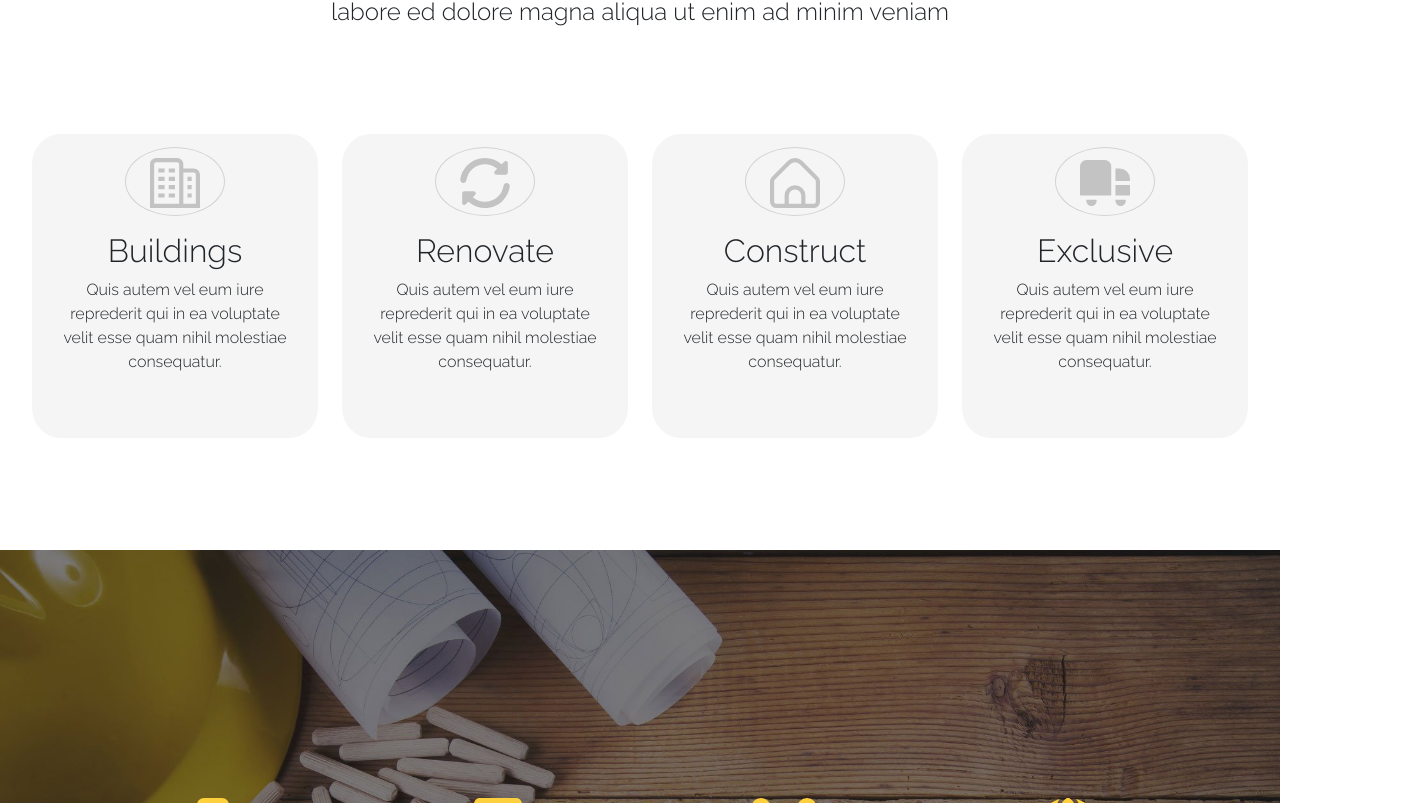
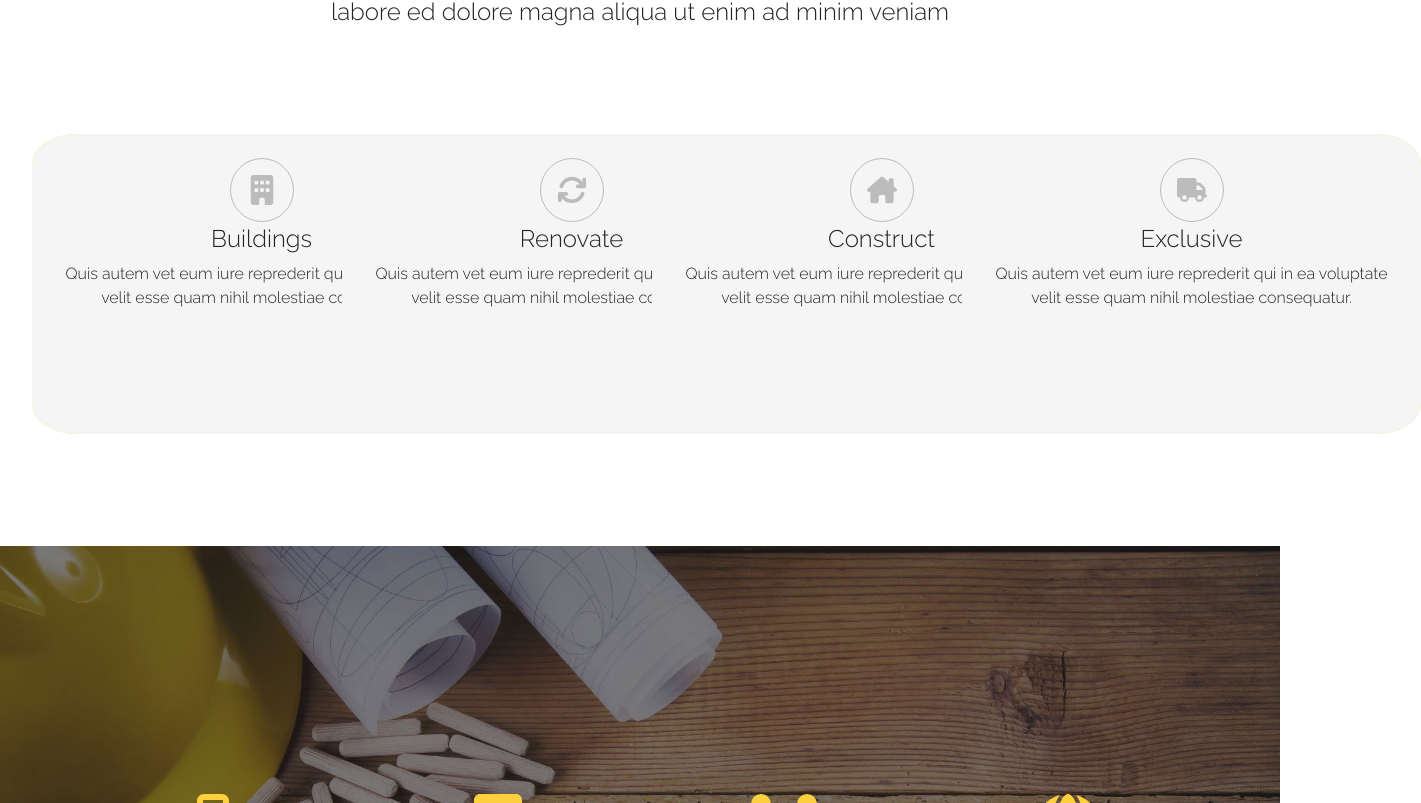
Before and after one commit to Matteogatto94/proj-html-vuejs, a Vue app: page / in a window 1280 px wide. Shown: the part 1417-2220 px from the top of the page, 1421 px wide, since content can reach past the window. Built offline with nearby package versions, Linux system fonts and the light colour scheme.

Commit message:
add hover on bannerlist component

```diff
--- a/src/assets/scss/partials/_bannerList.scss
+++ b/src/assets/scss/partials/_bannerList.scss
@@ -1,28 +1,10 @@
 .specialist_modern {
     margin-top: 7rem;
-
-    .image_item {
-        padding: 1.5rem;
-        border: 1px solid lightgray;
-        aspect-ratio: 1 / 1;
-        border-radius: 70%;
-    }
 
     .banner {
         margin-top: 4rem;
         padding: 0 2rem;
-
-        .card_specialist {
-            background-color: #F5F5F5;
-            padding: 1.5rem;
-            border-radius: 10%;
-
-        }
-    }
-
-    img {
-        width: 50px;
-        opacity: 20%;
+        position: relative;
     }
 
     .title_spec {
@@ -48,3 +30,44 @@
         font-size: 1.5rem;
     }
 }
+
+.cover_specialist {
+    background-color: #F5F5F5;
+    padding: 1.5rem;
+    border-radius: 10%;
+    height: 300px;
+    position: absolute;
+    width: 459px;
+    top: 0;
+
+    &:hover {
+        display: none;
+    }
+}
+
+.card_specialist {
+    background-color: #FED03D;
+    padding: 1.5rem;
+    border-radius: 10%;
+    height: 300px;
+    width: 459px;
+
+    .button_specialist {
+        a {
+            background-color: #FFE07B;
+            text-decoration: none;
+            color: black;
+            padding: 0.75rem 3rem;
+        }
+    }
+}
+
+
+.icon_font_specialist {
+    font-size: 30px;
+    color: #BCBCBC;
+    border: 1px solid #BCBCBC;
+    padding: 1rem;
+    aspect-ratio: 1 / 1;
+    border-radius: 50%;
+}
--- /dev/null
+++ b/src/components/BannerItem.vue
@@ -0,0 +1,123 @@
+<script>
+export default {
+    name: 'BannerItem'
+}
+</script>
+
+<template>
+    <div class="col">
+        <div class="card_specialist">
+            <div class="description_item py-4">
+                <h4>ARTFULLY CRAFTED</h4>
+                <p>Quis autem vel eum iure reprederit qui in ea voluptate velit esse quam nihil molestiae
+                    consequatur, vel illum qui dolorem eum.</p>
+            </div>
+            <div class="button_specialist">
+                <a href="#">GET A QUOTE</a>
+            </div>
+        </div>
+
+        <div class="cover_specialist">
+            <div class="icon_specialist">
+                <font-awesome-icon icon="fa-solid fa-building" class="icon_font_specialist" />
+            </div>
+
+            <div class="description_cover">
+                <h4>Buildings</h4>
+                <p>
+                    Quis autem vet eum iure reprederit qui in ea voluptate velit esse quam nihil molestiae
+                    consequatur.
+
+                </p>
+            </div>
+        </div>
+    </div>
+
+    <div class="col">
+        <div class="card_specialist">
+            <div class="description_item py-4">
+                <h4>ARTFULLY CRAFTED</h4>
+                <p>Quis autem vel eum iure reprederit qui in ea voluptate velit esse quam nihil molestiae
+                    consequatur, vel illum qui dolorem eum.</p>
+            </div>
+            <div class="button_specialist">
+                <a href="#">GET A QUOTE</a>
+            </div>
+        </div>
+
+        <div class="cover_specialist">
+            <div class="icon_specialist">
+                <font-awesome-icon icon="fa-solid fa-arrows-rotate" class="icon_font_specialist" />
+            </div>
+
+            <div class="description_cover">
+                <h4>Renovate</h4>
+                <p>
+                    Quis autem vet eum iure reprederit qui in ea voluptate velit esse quam nihil molestiae
+                    consequatur.
+
+                </p>
+            </div>
+        </div>
+    </div>
+
+    <div class="col">
+        <div class="card_specialist">
+            <div class="description_item py-4">
+                <h4>ARTFULLY CRAFTED</h4>
+                <p>Quis autem vel eum iure reprederit qui in ea voluptate velit esse quam nihil molestiae
+                    consequatur, vel illum qui dolorem eum.</p>
+            </div>
+            <div class="button_specialist">
+                <a href="#">GET A QUOTE</a>
+            </div>
+        </div>
+
+        <div class="cover_specialist">
+            <div class="icon_specialist">
+                <font-awesome-icon icon="fa-solid fa-house-chimney" class="icon_font_specialist" />
+            </div>
+
+            <div class="description_cover">
+                <h4>Construct</h4>
+                <p>
+                    Quis autem vet eum iure reprederit qui in ea voluptate velit esse quam nihil molestiae
+                    consequatur.
+
+                </p>
+            </div>
+        </div>
+    </div>
+
+    <div class="col">
+        <div class="card_specialist">
+            <div class="description_item py-4">
+                <h4>ARTFULLY CRAFTED</h4>
+                <p>Quis autem vel eum iure reprederit qui in ea voluptate velit esse quam nihil molestiae
+                    consequatur, vel illum qui dolorem eum.</p>
+            </div>
+            <div class="button_specialist">
+                <a href="#">GET A QUOTE</a>
+            </div>
+        </div>
+
+        <div class="cover_specialist">
+            <div class="icon_specialist">
+                <font-awesome-icon icon="fa-solid fa-truck" class="icon_font_specialist" />
+            </div>
+
+            <div class="description_cover">
+                <h4>Exclusive</h4>
+                <p>
+                    Quis autem vet eum iure reprederit qui in ea voluptate velit esse quam nihil molestiae
+                    consequatur.
+
+                </p>
+            </div>
+        </div>
+    </div>
+</template>
+
+<style lang="scss">
+
+</style>
--- a/src/components/BannerList.vue
+++ b/src/components/BannerList.vue
@@ -1,36 +1,9 @@
 <script>
+import BannerItem from './BannerItem.vue'
 export default {
     name: 'BannerList',
-    data() {
-        return {
-            items: [
-                {
-                    icon: 'icon_build.svg',
-                    text: 'Buildings',
-                    description: 'Quis autem vel eum iure reprederit qui in ea voluptate velit esse quam nihil molestiae consequatur.'
-                },
-                {
-                    icon: 'arrow_refresh.svg',
-                    text: 'Renovate',
-                    description: 'Quis autem vel eum iure reprederit qui in ea voluptate velit esse quam nihil molestiae consequatur.'
-                },
-                {
-                    icon: 'home.svg',
-                    text: 'Construct',
-                    description: 'Quis autem vel eum iure reprederit qui in ea voluptate velit esse quam nihil molestiae consequatur.'
-                },
-                {
-                    icon: 'truck.svg',
-                    text: 'Exclusive',
-                    description: 'Quis autem vel eum iure reprederit qui in ea voluptate velit esse quam nihil molestiae consequatur.'
-                }
-            ]
-        }
-    },
-    methods: {
-        getImageUrl(name) {
-            return new URL(`../assets/img/${name}`, import.meta.url).href
-        }
+    components: {
+        BannerItem
     }
 }
 </script>
@@ -50,18 +23,7 @@ export default {
 
         <div class="banner">
             <div class="row row-cols-4">
-                <div class="col" v-for="item in items">
-                    <div class="card_specialist">
-                        <span class="image_item">
-                            <img :src="getImageUrl(item.icon)">
-                        </span>
-
-                        <div class="description_item py-4">
-                            <h2>{{ item.text }}</h2>
-                            <p>{{ item.description }}</p>
-                        </div>
-                    </div>
-                </div>
+                <BannerItem />
             </div>
         </div>
 
--- a/src/components/CoreValues.vue
+++ b/src/components/CoreValues.vue
@@ -19,6 +19,7 @@ export default {
                     <div class="card_core">
                         <span class="icon_core_bg_1">
                             <font-awesome-icon icon="fa-solid fa-house-chimney" class="icon_core bg_1" />
+
                         </span>
 
                         <div class="core_details">
--- a/src/components/RecentWork.vue
+++ b/src/components/RecentWork.vue
@@ -1,24 +1,10 @@
 <script>
+import { store } from '../store.js'
 export default {
     name: 'RecentWork',
     data() {
         return {
-            items: [
-                {
-                    img: 'project2.jpg'
-                },
-                {
-                    img: 'project1.jpg'
-                },
-                {
-                    img: 'project3.jpg'
-                }
-            ]
-        }
-    },
-    methods: {
-        getImageUrl(name) {
-            return new URL(`../assets/img/${name}`, import.meta.url).href
+            store
         }
     }
 }
@@ -36,9 +22,9 @@ export default {
             </div>
 
             <div class="row">
-                <div class="col" v-for="item in items">
+                <div class="col" v-for="item in store.houses">
                     <div class="card_work">
-                        <img :src="getImageUrl(item.img)">
+                        <img :src="store.getImageUrl(item.img)">
                     </div>
                 </div>
             </div>
--- a/src/main.js
+++ b/src/main.js
@@ -18,23 +18,11 @@ import { faFacebookF } from '@fortawesome/free-brands-svg-icons'
 import { faYoutube } from '@fortawesome/free-brands-svg-icons'
 import { faInstagram } from '@fortawesome/free-brands-svg-icons'
 import { faFolder } from '@fortawesome/free-solid-svg-icons'
+import { faTruck } from '@fortawesome/free-solid-svg-icons'
+import { faArrowsRotate } from '@fortawesome/free-solid-svg-icons'
 
 
-library.add(faBuilding)
-library.add(faUsers)
-library.add(faGlobe)
-library.add(faSuitcase)
-library.add(faLightbulb)
-library.add(faGear)
-library.add(faHouseChimney)
-library.add(faPhone)
-library.add(faEnvelope)
-library.add(faClock)
-library.add(faTwitter)
-library.add(faFacebookF)
-library.add(faYoutube)
-library.add(faInstagram)
-library.add(faFolder)
+library.add(faBuilding, faUsers, faGlobe, faSuitcase, faLightbulb, faGear, faHouseChimney, faPhone, faEnvelope, faClock, faTwitter, faFacebookF, faYoutube, faInstagram, faFolder, faTruck, faArrowsRotate)
 
 createApp(App)
     .component('font-awesome-icon', FontAwesomeIcon)
--- /dev/null
+++ b/src/store.js
@@ -0,0 +1,42 @@
+import { reactive } from 'vue'
+
+export const store = reactive({
+    menu: [
+        {
+            text: 'Home',
+            href: '#',
+        },
+        {
+            text: 'About',
+            href: '#'
+        },
+        {
+            text: 'Services',
+            href: '#'
+        },
+        {
+            text: 'Work',
+            href: '#'
+        },
+        {
+            text: 'Articles',
+            href: '#'
+        }
+    ],
+
+    houses: [
+        {
+            img: 'project2.jpg'
+        },
+        {
+            img: 'project1.jpg'
+        },
+        {
+            img: 'project3.jpg'
+        }
+    ],
+
+    getImageUrl(name) {
+        return new URL(`/src/assets/img/${name}`, import.meta.url).href
+    }
+})
```
Also changed, not shown: src/components/AppHeader.vue (+3 -23 lines).
